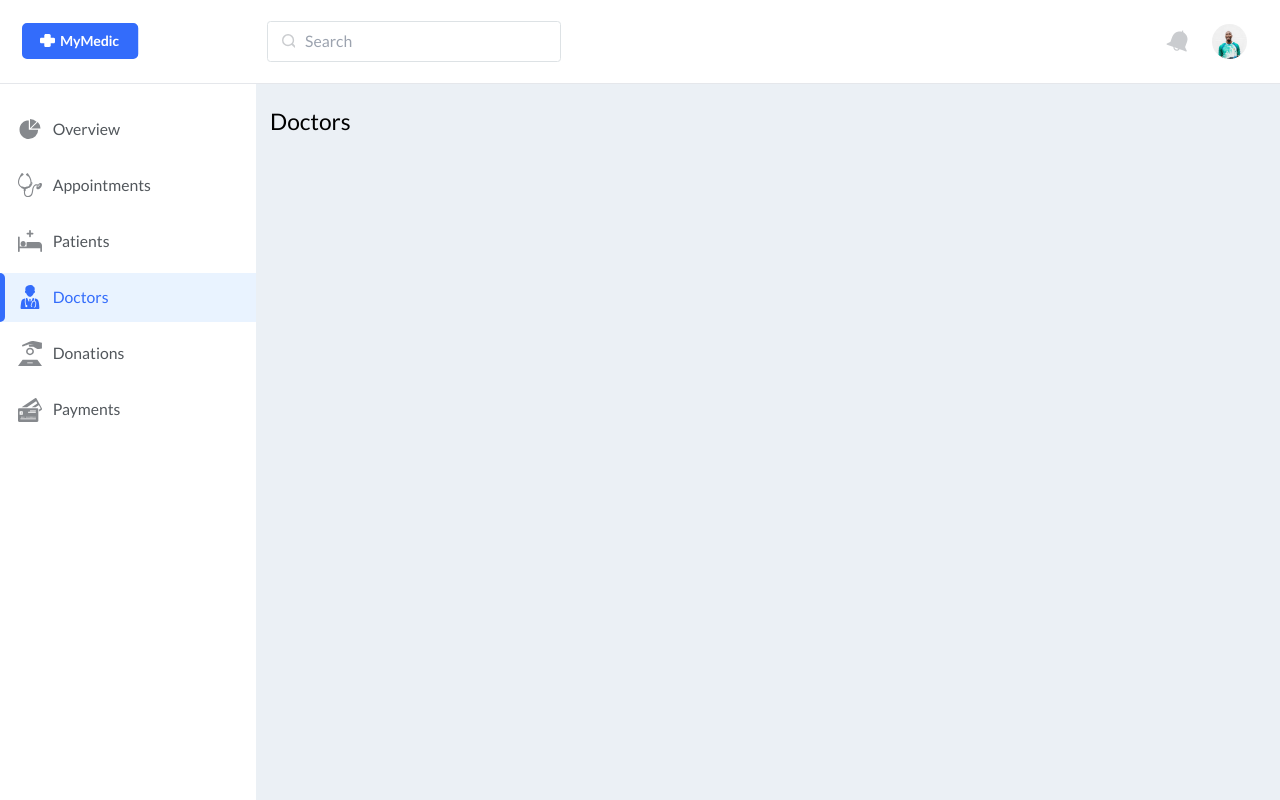
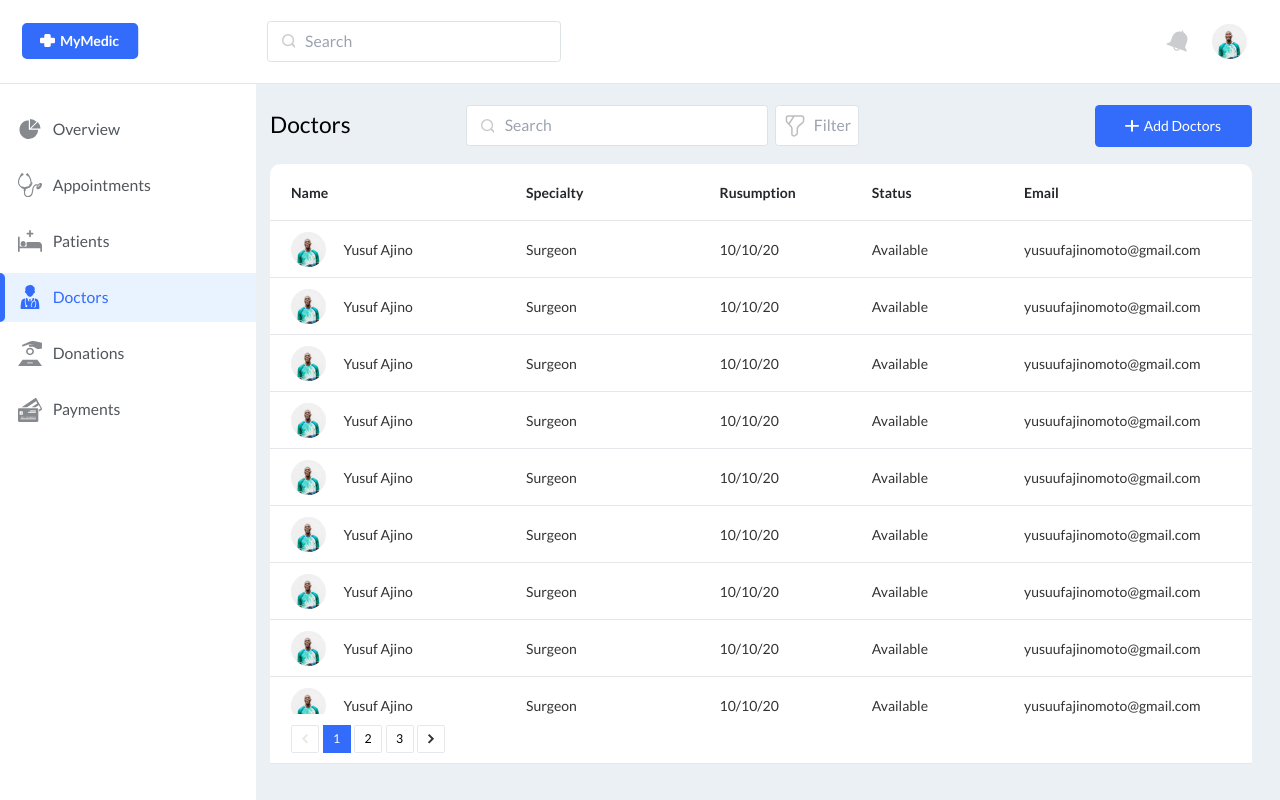
Before and after one commit to pragmaticAweds/MyMedic-Hackathon-Project, a React (Vite) app in the folder client/: page /doctor in a window 1280 px wide. Built offline with nearby package versions, Linux system fonts and the light colour scheme.

Commit message:
feat: doctor page

```diff
--- /dev/null
+++ b/client/src/components/organisms/DoctorsTable/DoctorsTableStyles.scss
@@ -0,0 +1,3 @@
+.Doctors-table-grid-style {
+  @apply grid-cols-[0.25fr_0.2fr_0.15fr_0.15fr_0.25fr];
+}
--- /dev/null
+++ b/client/src/components/organisms/DoctorsTable/index.jsx
@@ -0,0 +1,102 @@
+import clsx from "clsx";
+import { useState } from "react";
+import PaginationArrowLeft from "../../atoms/vectors/PaginationArrowLeft";
+import PaginationArrowRight from "../../atoms/vectors/PaginationArrowRight";
+import "../Table/TableStyles.scss";
+import "./DoctorsTableStyles.scss"
+
+const DoctorsTable = ({
+  tableData,
+  tableDataHeading,
+}) => {
+  const [currentPagination, setCurrentPagination] = useState(1);
+  const tableHeading = [
+    "Name",
+    "Specialty",
+    "Rusumption",
+    "Status",
+    "Email",
+  ];
+
+  return (
+    <div className={clsx("table-container")}>
+      <div
+        className={clsx("table-head-container", "grid items-center", "Doctors-table-grid-style")}
+      >
+        {tableHeading.map((th, i) => (
+          <div key={`${th}-1 + ${i}`} className={clsx("table-head")}>
+            {th}
+          </div>
+        ))}
+      </div>
+      <div className={clsx("table-data-container", "scrollbar-hide")}>
+        {Array(16)
+          .fill("1")
+          .map((data, i, arr) => (
+            <div
+              className={clsx(
+                "table-data-row",
+                "grid items-center",
+                "Doctors-table-grid-style",
+                i === arr.length - 1 ? "border-y" : "border-t"
+              )}
+              key={"appointment-table-data" + i}
+            >
+              <div className="flex items-center gap-x-5">
+                <div className="w-10 h-10 flex rounded-full">
+                  <img
+                    src="/img/man-avatar.webp"
+                    alt="user-logo"
+                    className="w-full h-full rounded-full object-cover"
+                  />
+                </div>
+                <span>Yusuf Ajino</span>
+              </div>
+              <span className="tb-specialty">Surgeon</span>
+              <span className="table-resumption ">10/10/20</span>
+              <span className="table-status">Available</span>
+              <span className="table-email">yusuufajinomoto@gmail.com</span>
+
+            </div>
+          ))}
+      </div>
+      <div className="table-footer">
+        <span className="border rounded-sm">
+          <PaginationArrowLeft />
+        </span>
+        <span
+          className={clsx(
+            currentPagination === 1
+              ? "bg-[#336CFB] text-white"
+              : "border rounded-sm"
+          )}
+        >
+          1
+        </span>
+        <span
+          className={clsx(
+            currentPagination === 2
+              ? "bg-[#336CFB] text-white"
+              : "border rounded-sm"
+          )}
+        >
+          2
+        </span>
+        <span
+          className={clsx(
+            currentPagination === 3
+              ? "bg-[#336CFB] text-white"
+              : "border rounded-sm"
+          )}
+        >
+          3
+        </span>
+        <span className="border rounded-sm">
+          <PaginationArrowRight />
+        </span>
+      </div>
+    </div>
+  );
+};
+
+export default DoctorsTable;
--- a/client/src/pages/appointments/index.jsx
+++ b/client/src/pages/appointments/index.jsx
@@ -1,4 +1,4 @@
-import Table from "../../components/organisms/table";
+import Table from "../../components/organisms/Table";
 import ScreenLayout from "../../templates/screen-layout";
 
 const AppointmentsPage = () => {
--- a/client/src/pages/doctors/index.jsx
+++ b/client/src/pages/doctors/index.jsx
@@ -1,8 +1,14 @@
 import React from "react";
 import ScreenLayout from "../../templates/screen-layout";
+import DoctorsTable from "../../components/organisms/DoctorsTable";
+
 
 const DoctorsPage = () => {
-  return <ScreenLayout title="Doctors"></ScreenLayout>;
+  return <ScreenLayout title="Doctors"
+  btnLabel="Add Doctors"
+  inputName="filterDoctor">
+    <DoctorsTable/>
+  </ScreenLayout>;
 };
 
 export default DoctorsPage;
```
Also changed, not shown: client/src/components/organisms/Table/TableStyles.scss (renamed from client/src/components/organisms/table/TableStyles.scss), client/src/components/organisms/Table/index.jsx (renamed from client/src/components/organisms/table/index.jsx).
